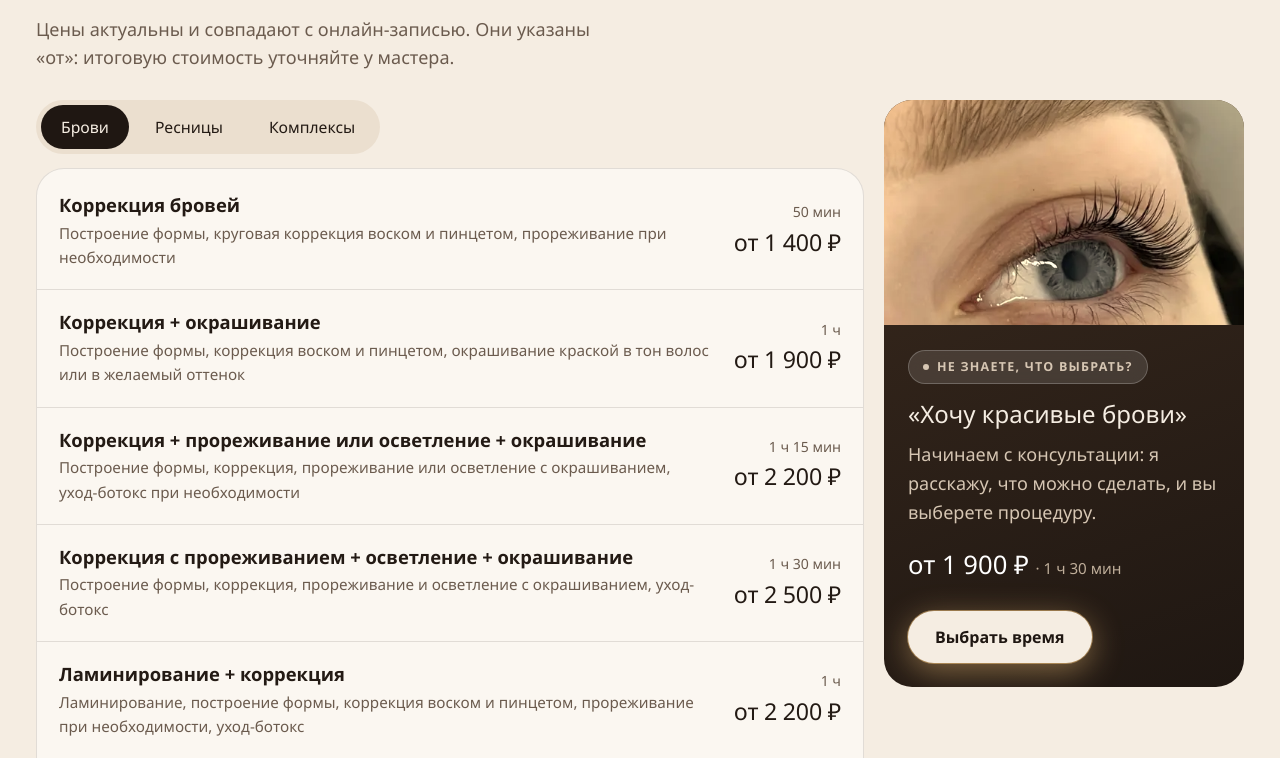
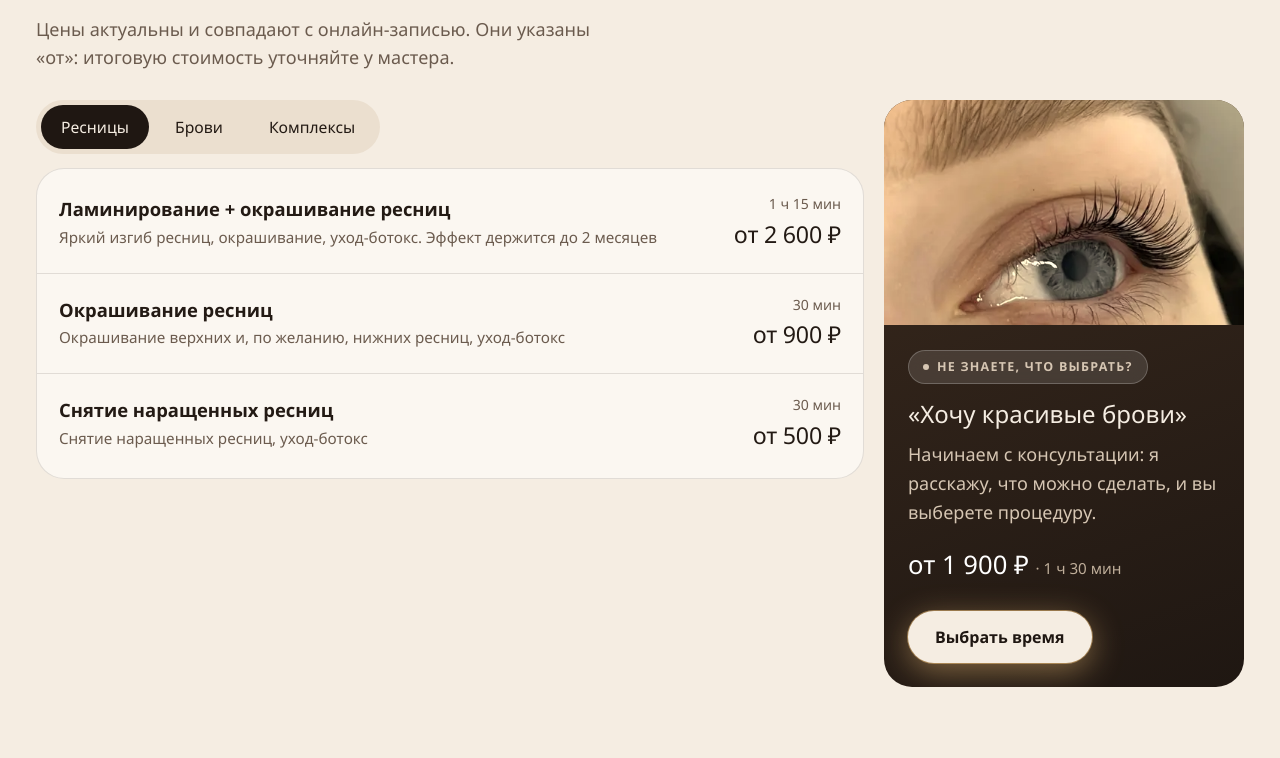
Before and after one commit to alyvlad1975-lang/brov-rita, a plain HTML site: page index.html in a window 1280 px wide. Shown: the part 1601-2359 px from the top of the page. Drawn offline with Linux system fonts and the light colour scheme.

Commit message:
Прайс: вкладка «Ресницы» первой, «Брови» второй

```diff
--- a/index.html
+++ b/index.html
@@ -116,12 +116,12 @@
       <div class="prices">
         <div>
           <div class="tabs" role="tablist" aria-label="Категории услуг">
-            <button role="tab" aria-selected="true" aria-controls="p-brows" id="t-brows">Брови</button>
-            <button role="tab" aria-selected="false" aria-controls="p-lashes" id="t-lashes" tabindex="-1">Ресницы</button>
+            <button role="tab" aria-selected="true" aria-controls="p-lashes" id="t-lashes">Ресницы</button>
+            <button role="tab" aria-selected="false" aria-controls="p-brows" id="t-brows" tabindex="-1">Брови</button>
             <button role="tab" aria-selected="false" aria-controls="p-combo" id="t-combo" tabindex="-1">Комплексы</button>
           </div>
 
-          <div class="price" role="tabpanel" id="p-brows" aria-labelledby="t-brows">
+          <div class="price" role="tabpanel" id="p-brows" aria-labelledby="t-brows" hidden>
             <article class="price__row"><div><h3>Коррекция бровей</h3><p>Построение формы, круговая коррекция воском и пинцетом, прореживание при необходимости</p></div><div class="price__meta"><span>50 мин</span><b>от 1 400 ₽</b></div></article>
             <article class="price__row"><div><h3>Коррекция + окрашивание</h3><p>Построение формы, коррекция воском и пинцетом, окрашивание краской в тон волос или в желаемый оттенок</p></div><div class="price__meta"><span>1 ч</span><b>от 1 900 ₽</b></div></article>
             <article class="price__row"><div><h3>Коррекция + прореживание или осветление + окрашивание</h3><p>Построение формы, коррекция, прореживание или осветление с окрашиванием, уход-ботокс при необходимости</p></div><div class="price__meta"><span>1 ч 15 мин</span><b>от 2 200 ₽</b></div></article>
@@ -132,7 +132,7 @@
             <article class="price__row"><div><h3>Депиляция над верхней губой</h3><p>Можно добавить к любой процедуре</p></div><div class="price__meta"><span>10 мин</span><b>от 300 ₽</b></div></article>
           </div>
 
-          <div class="price" role="tabpanel" id="p-lashes" aria-labelledby="t-lashes" hidden>
+          <div class="price" role="tabpanel" id="p-lashes" aria-labelledby="t-lashes">
             <article class="price__row"><div><h3>Ламинирование + окрашивание ресниц</h3><p>Яркий изгиб ресниц, окрашивание, уход-ботокс. Эффект держится до 2 месяцев</p></div><div class="price__meta"><span>1 ч 15 мин</span><b>от 2 600 ₽</b></div></article>
             <article class="price__row"><div><h3>Окрашивание ресниц</h3><p>Окрашивание верхних и, по желанию, нижних ресниц, уход-ботокс</p></div><div class="price__meta"><span>30 мин</span><b>от 900 ₽</b></div></article>
             <article class="price__row"><div><h3>Снятие наращенных ресниц</h3><p>Снятие наращенных ресниц, уход-ботокс</p></div><div class="price__meta"><span>30 мин</span><b>от 500 ₽</b></div></article>
```
